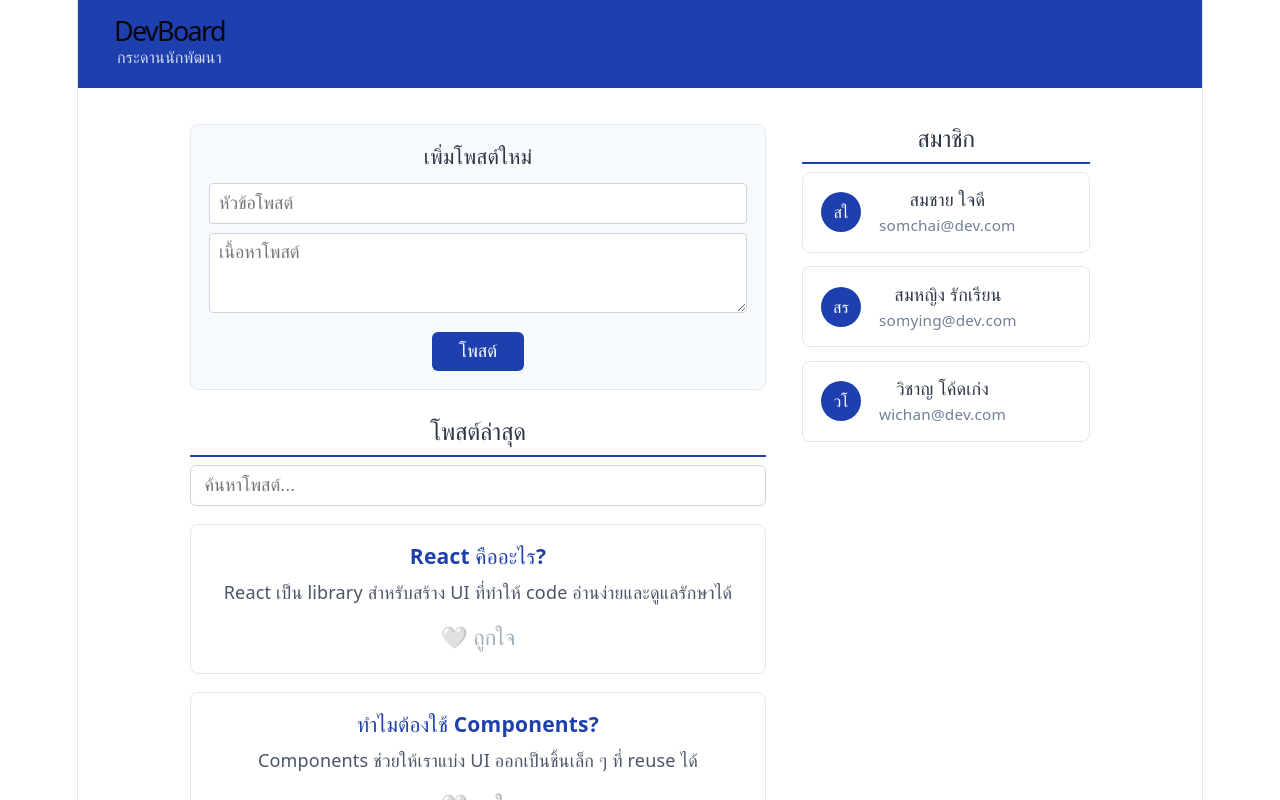
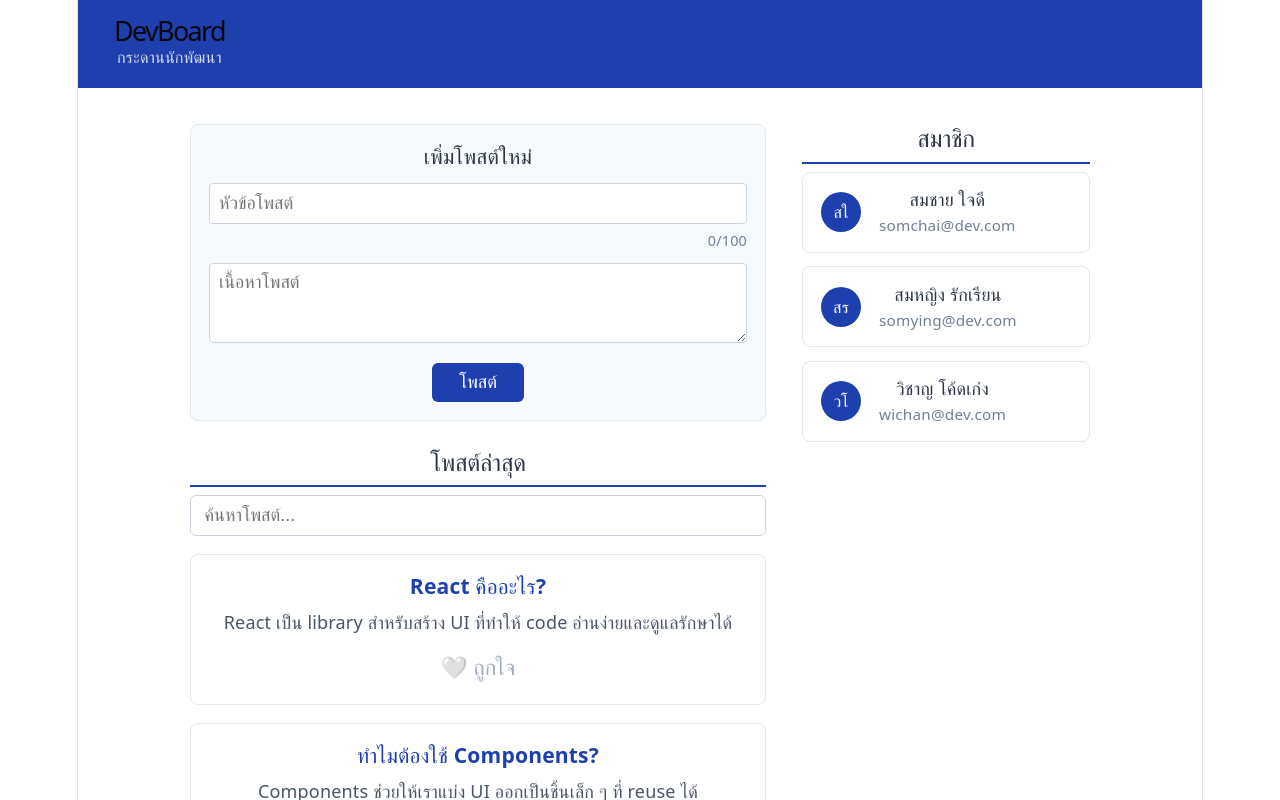
Before and after one commit to 67160407-ux/devboard-67160407, a React (Vite) app: page / in a window 1280 px wide. Shown: the top 800 px of the page. Built offline with nearby package versions, Linux system fonts and the light colour scheme.

Commit message:
challenge

```diff
--- a/src/components/AddPostForm.jsx
+++ b/src/components/AddPostForm.jsx
@@ -33,16 +33,27 @@
         placeholder="หัวข้อโพสต์"
         value={title}
         onChange={(e) => setTitle(e.target.value)}
+        maxLength={100}
         style={{
           width: "100%",
           padding: "0.5rem",
-          marginBottom: "0.5rem",
+          marginBottom: "0.25rem",
           border: "1px solid #cbd5e0",
           borderRadius: "4px",
           fontSize: "1rem",
           boxSizing: "border-box",
         }}
       />
+      <div
+        style={{
+          textAlign: "right",
+          fontSize: "0.8rem",
+          marginBottom: "0.5rem",
+          color: 100 - title.length < 10 ? "#e53e3e" : "#718096",
+        }}
+      >
+        {title.length}/100
+      </div>
 
       <textarea
         placeholder="เนื้อหาโพสต์"
```
